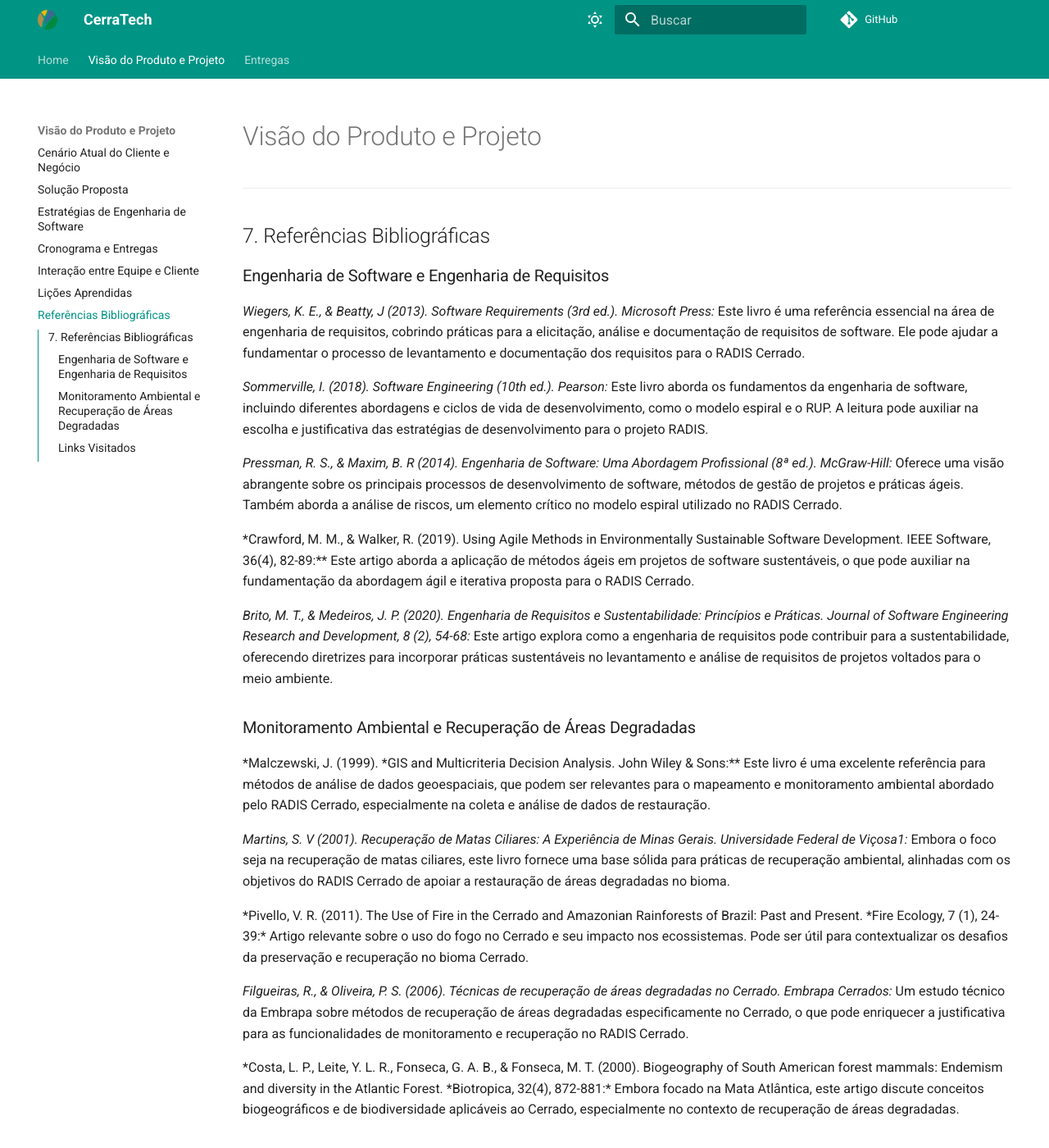
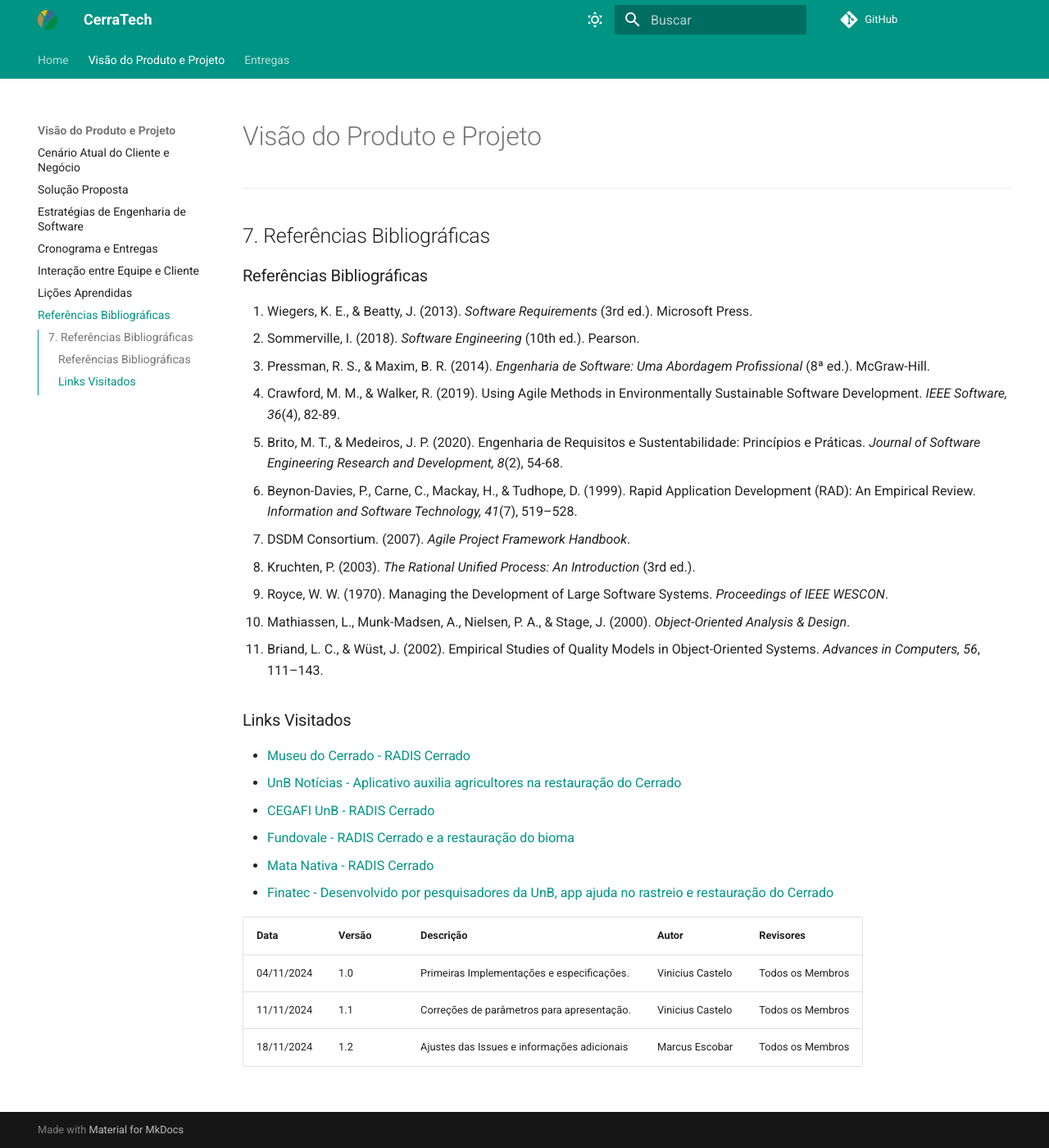
Before and after one commit to mdsreq-fga-unb/2024.2-T03-CerradoTech, an MkDocs documentation site: the page built from docs/sections/7-bibliografia.md, in a window 1280 px wide and 1400 px high. Shown: the whole window at 82% size. Built offline with MkDocs 1.6.1 and Material for MkDocs 9.7.7, drawn with Linux system fonts in a browser that asks for light colours; comment, search, counter and statistics services are not loaded.

Commit message:
Adição das bibliografias Refs: #5

```diff
--- a/docs/sections/7-bibliografia.md
+++ b/docs/sections/7-bibliografia.md
@@ -4,29 +4,19 @@
 
 ## 7. Referências Bibliográficas
 
-### Engenharia de Software e Engenharia de Requisitos
+### Referências Bibliográficas
 
-_Wiegers, K. E., & Beatty, J (2013). Software Requirements (3rd ed.). Microsoft Press:_ Este livro é uma referência essencial na área de engenharia de requisitos, cobrindo práticas para a elicitação, análise e documentação de requisitos de software. Ele pode ajudar a fundamentar o processo de levantamento e documentação dos requisitos para o RADIS Cerrado.
-
-_Sommerville, I. (2018). Software Engineering (10th ed.). Pearson:_ Este livro aborda os fundamentos da engenharia de software, incluindo diferentes abordagens e ciclos de vida de desenvolvimento, como o modelo espiral e o RUP. A leitura pode auxiliar na escolha e justificativa das estratégias de desenvolvimento para o projeto RADIS.
-
-_Pressman, R. S., & Maxim, B. R (2014). Engenharia de Software: Uma Abordagem Profissional (8ª ed.). McGraw-Hill:_ Oferece uma visão abrangente sobre os principais processos de desenvolvimento de software, métodos de gestão de projetos e práticas ágeis. Também aborda a análise de riscos, um elemento crítico no modelo espiral utilizado no RADIS Cerrado.
-
-\*Crawford, M. M., & Walker, R. (2019). Using Agile Methods in Environmentally Sustainable Software Development. IEEE Software, 36(4), 82-89:\*\* Este artigo aborda a aplicação de métodos ágeis em projetos de software sustentáveis, o que pode auxiliar na fundamentação da abordagem ágil e iterativa proposta para o RADIS Cerrado.
-
-_Brito, M. T., & Medeiros, J. P. (2020). Engenharia de Requisitos e Sustentabilidade: Princípios e Práticas. Journal of Software Engineering Research and Development, 8 (2), 54-68:_ Este artigo explora como a engenharia de requisitos pode contribuir para a sustentabilidade, oferecendo diretrizes para incorporar práticas sustentáveis no levantamento e análise de requisitos de projetos voltados para o meio ambiente.
-
-### Monitoramento Ambiental e Recuperação de Áreas Degradadas
-
-*Malczewski, J. (1999). *GIS and Multicriteria Decision Analysis. John Wiley & Sons:\*\* Este livro é uma excelente referência para métodos de análise de dados geoespaciais, que podem ser relevantes para o mapeamento e monitoramento ambiental abordado pelo RADIS Cerrado, especialmente na coleta e análise de dados de restauração.
-
-_Martins, S. V (2001). Recuperação de Matas Ciliares: A Experiência de Minas Gerais. Universidade Federal de Viçosa1:_ Embora o foco seja na recuperação de matas ciliares, este livro fornece uma base sólida para práticas de recuperação ambiental, alinhadas com os objetivos do RADIS Cerrado de apoiar a restauração de áreas degradadas no bioma.
-
-*Pivello, V. R. (2011). The Use of Fire in the Cerrado and Amazonian Rainforests of Brazil: Past and Present. *Fire Ecology, 7 (1), 24-39:\* Artigo relevante sobre o uso do fogo no Cerrado e seu impacto nos ecossistemas. Pode ser útil para contextualizar os desafios da preservação e recuperação no bioma Cerrado.
-
-_Filgueiras, R., & Oliveira, P. S. (2006). Técnicas de recuperação de áreas degradadas no Cerrado. Embrapa Cerrados:_ Um estudo técnico da Embrapa sobre métodos de recuperação de áreas degradadas especificamente no Cerrado, o que pode enriquecer a justificativa para as funcionalidades de monitoramento e recuperação no RADIS Cerrado.
-
-*Costa, L. P., Leite, Y. L. R., Fonseca, G. A. B., & Fonseca, M. T. (2000). Biogeography of South American forest mammals: Endemism and diversity in the Atlantic Forest. *Biotropica, 32(4), 872-881:\* Embora focado na Mata Atlântica, este artigo discute conceitos biogeográficos e de biodiversidade aplicáveis ao Cerrado, especialmente no contexto de recuperação de áreas degradadas.
+1. Wiegers, K. E., & Beatty, J. (2013). *Software Requirements* (3rd ed.). Microsoft Press.
+2. Sommerville, I. (2018). *Software Engineering* (10th ed.). Pearson.
+3. Pressman, R. S., & Maxim, B. R. (2014). *Engenharia de Software: Uma Abordagem Profissional* (8ª ed.). McGraw-Hill.
+4. Crawford, M. M., & Walker, R. (2019). Using Agile Methods in Environmentally Sustainable Software Development. *IEEE Software, 36*(4), 82-89.
+5. Brito, M. T., & Medeiros, J. P. (2020). Engenharia de Requisitos e Sustentabilidade: Princípios e Práticas. *Journal of Software Engineering Research and Development, 8*(2), 54-68.
+6. Beynon-Davies, P., Carne, C., Mackay, H., & Tudhope, D. (1999). Rapid Application Development (RAD): An Empirical Review. *Information and Software Technology, 41*(7), 519–528.
+7. DSDM Consortium. (2007). *Agile Project Framework Handbook*.
+8. Kruchten, P. (2003). *The Rational Unified Process: An Introduction* (3rd ed.).
+9. Royce, W. W. (1970). Managing the Development of Large Software Systems. *Proceedings of IEEE WESCON*.
+10. Mathiassen, L., Munk-Madsen, A., Nielsen, P. A., & Stage, J. (2000). *Object-Oriented Analysis & Design*.
+11. Briand, L. C., & Wüst, J. (2002). Empirical Studies of Quality Models in Object-Oriented Systems. *Advances in Computers, 56*, 111–143.
 
 ### Links Visitados
 
```
